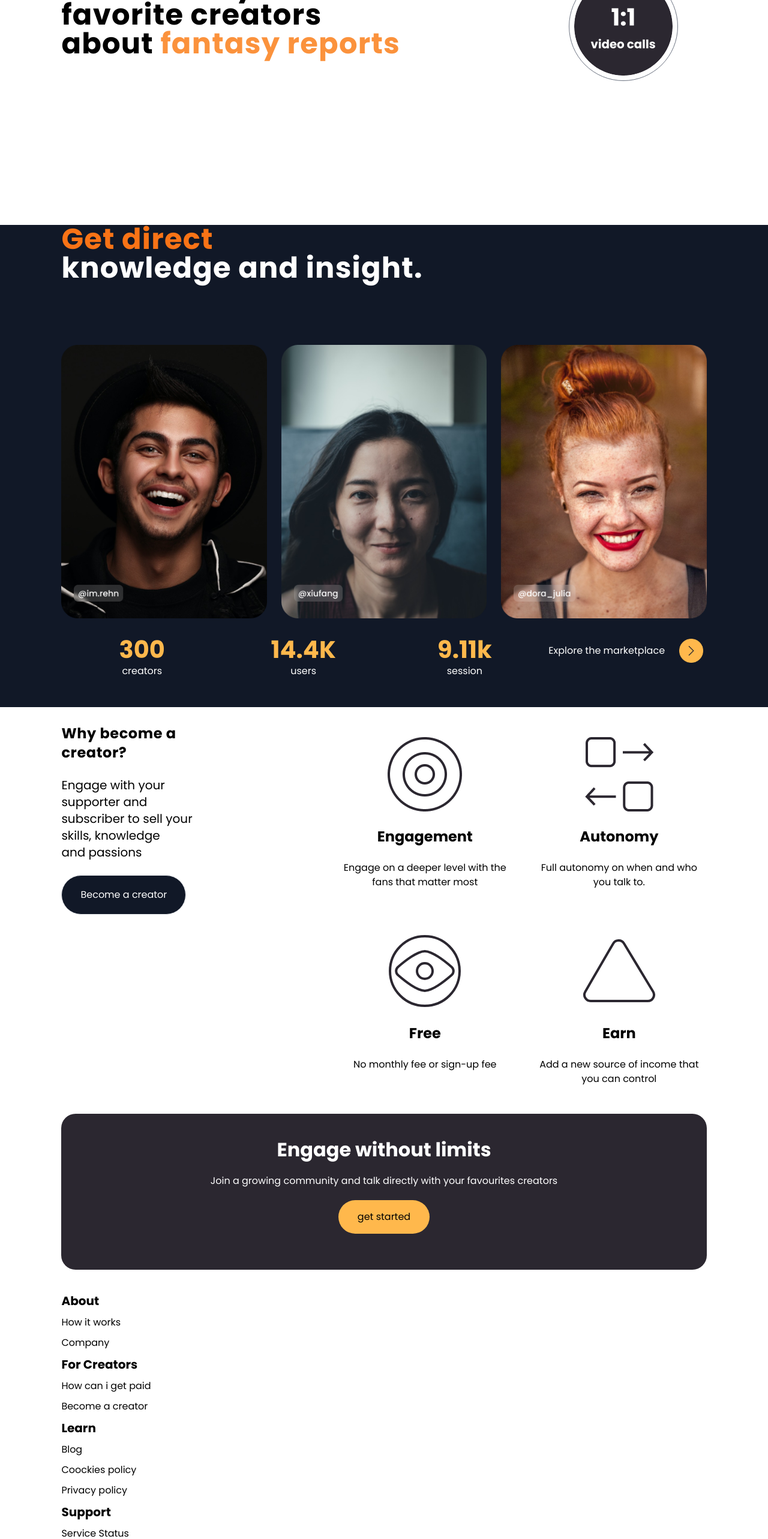
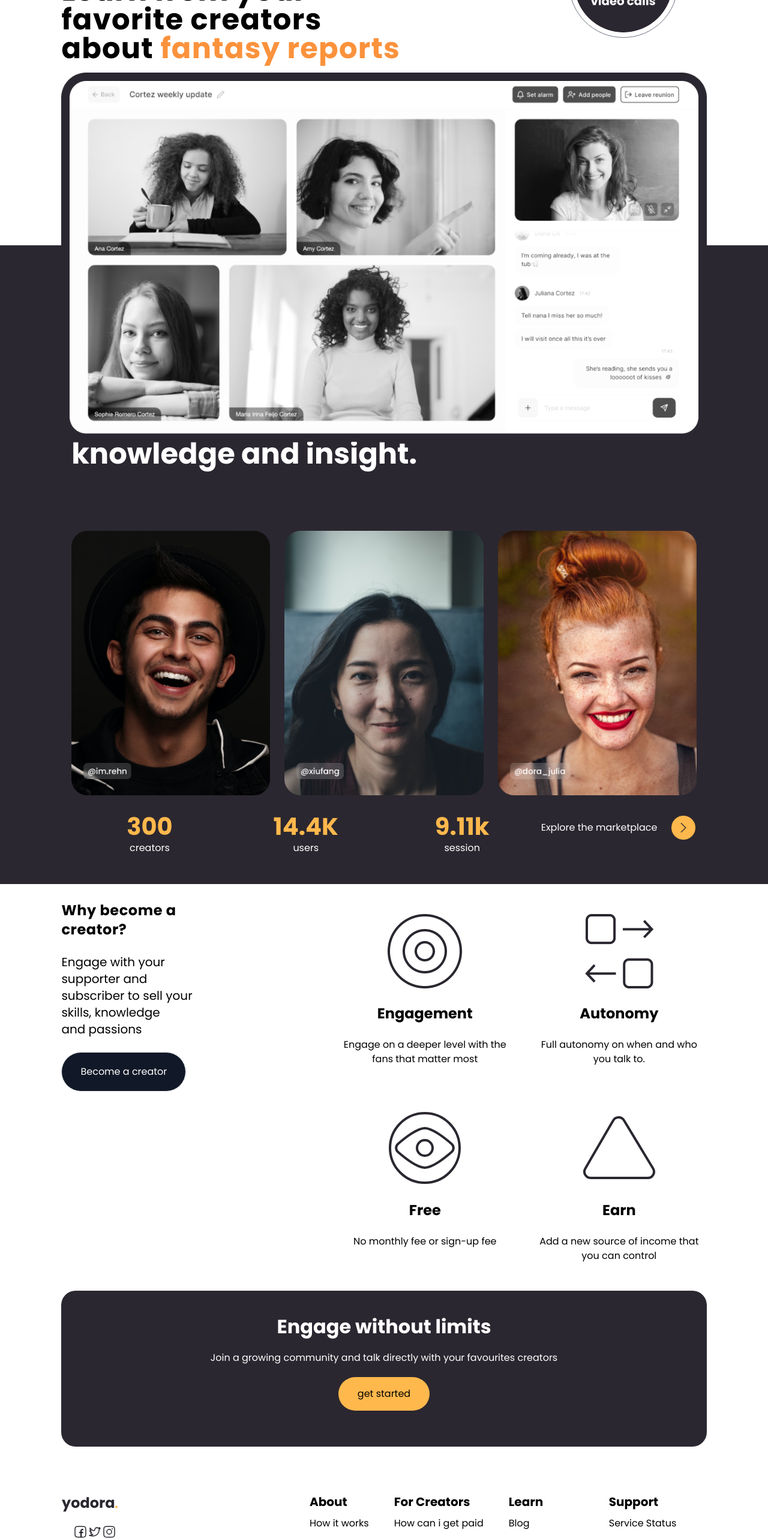
Before and after one commit to sazzadurrahmaan/Yodora-with-react, a React (Vite) app: page / in a window 1280 px wide. Shown: the part 234-2800 px from the top of the page at 60% size. Built offline with nearby package versions, Linux system fonts and the light colour scheme.

Commit message:
completed th task with full responsive

```diff
--- a/src/components/Footer/Footer.jsx
+++ b/src/components/Footer/Footer.jsx
@@ -7,37 +7,38 @@ import instagram from '../../assets/instagram.svg'
 
 const Footer = () => {
     return (
-        <div id="footer">
-            <div id="about">
-                 <div>
+        <div id="footer" className='md:flex md:flex-row-reverse md:justify-between pb-10 pt-10
+        '>
+            <div id="about" className='md:flex '>
+                 <div className='ml-8'>
                     <h1 className='text-xl font-semibold'>About</h1>
                     <p>How it works</p>
                     <p>Company</p>
                  </div>
-                 <div>
+                 <div className='ml-8'>
                     <h1 className='text-xl font-semibold'>For Creators</h1>
                     <p>How can i get paid</p>
                     <p>Become a creator</p>
                  </div>
-                 <div>
+                 <div className='ml-8'>
                     <h1 className='text-xl font-semibold'>Learn</h1>
                     <p>Blog</p>
                     <p>Coockies policy</p>
                     <p>Privacy policy</p>
                  </div>
-                 <div>
+                 <div className='ml-8'>
                     <h1 className='text-xl font-semibold'>Support</h1>
                     <p>Service Status</p>
                     <p>Report abuse</p>
                     <p>Dispute a payment</p>
                  </div>
             </div>
-            <div id="icons" className='mt-10'>
-                <div className='flex items-center justify-center '>
+            <div id="icons" className='mt-10 md:mt-0'>
+                <div className='flex items-center justify-center md:justify-start '>
                 <img  src={logo} alt="" />
                 </div>
 
-                <div className='flex items-center justify-center m-5'>
+                <div className='flex items-center justify-center m-5 md:justify-start'>
                     <img src={facebook} alt="" />
                     <img src={twitter} alt="" />
                     <img src={instagram} alt="" />
--- a/src/components/Hero/Hero.jsx
+++ b/src/components/Hero/Hero.jsx
@@ -11,10 +11,10 @@ const Hero = () => {
     return (
         <div >
             <Header></Header>
-            <section id="hero" className='relative ' >
-                <div className="mt-20 flex justify-between">
+            <section id="hero"  className='relative pb-24  md:pb-64'>
+                <div className=" flex justify-between">
                     <div className="hero-text">
-                        <h1 className="text-2xl md:text-4xl lg:text-5xl font-semibold tracking-wide">
+                        <h1 className=" md:mt-20 text-2xl md:text-4xl lg:text-5xl font-semibold tracking-wide mb-10">
                             Learn from your<br />
                             favorite creators<br />
                             about <span className='text-orange-400'>fantasy reports</span><br />
@@ -25,12 +25,11 @@ const Hero = () => {
                             src={circleImage} alt="" />
                     </div>
                 </div>
+                <div id="floating-image" className='md:absolute md:top-60 absolute top-50'>
+                    <img src={floatingImage} alt="" />
+                </div>
+            </section>
 
-            </section>
-            {/* <section  className='bg-green-500 absolute top-80'>
-                <div  id="floating-img"><img className='w-300 h-130 'src={floatingImage} alt="" /></div>
-
-            </section> */}
             <Team></Team>
             <Creators></Creators>
             <GetStarted></GetStarted>
--- a/src/components/Team/Team.css
+++ b/src/components/Team/Team.css
@@ -1,9 +1,7 @@
 #team-text,#team-img,#team-info{
     margin:8px 8%;
 }
-#team-text  h1{
-    margin-top: 15rem;
-}
+
 #team-img{
     margin-top: 5rem;
 }
--- a/src/components/Team/Team.jsx
+++ b/src/components/Team/Team.jsx
@@ -8,9 +8,9 @@ import arroIcon from '../../assets/arrow-icon.png';
 
 const Team = () => {
     return (
-        <section className='bg-gray-900 pb-10' id="team">
-            <div id="team-text">
-                <h1 className='md:text-4xl lg:text-5xl font-poppins text-3xl  font-semibold  tracking-wide text-white'><span className='text-orange-500 '>Get direct</span><br />
+        <section className='bg-custom-color md:pb-10 p-5' id="team">
+            <div id="team-text" >
+                <h1 className='mt-28 md:mt-64 md:mt-40 md:text-4xl lg:text-5xl font-poppins text-3xl  font-semibold  text-white'><span className='text-orange-500 '>Get direct</span><br />
                     knowledge and  insight.
                 </h1>
             </div>
```
